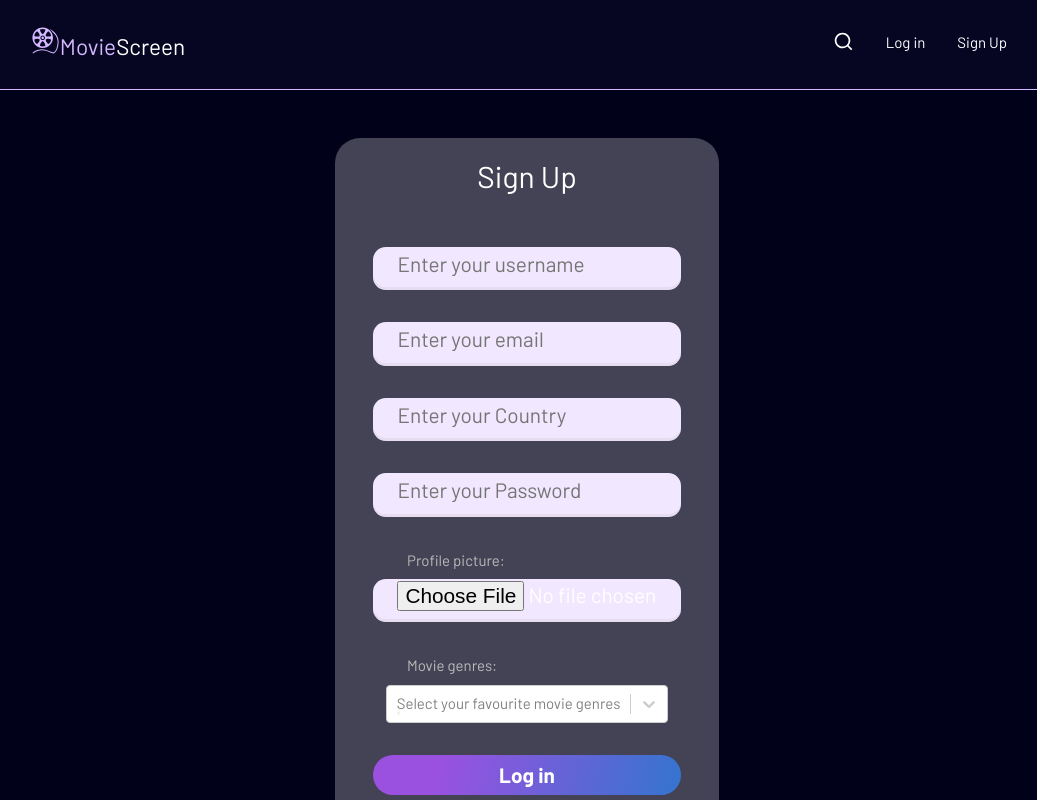
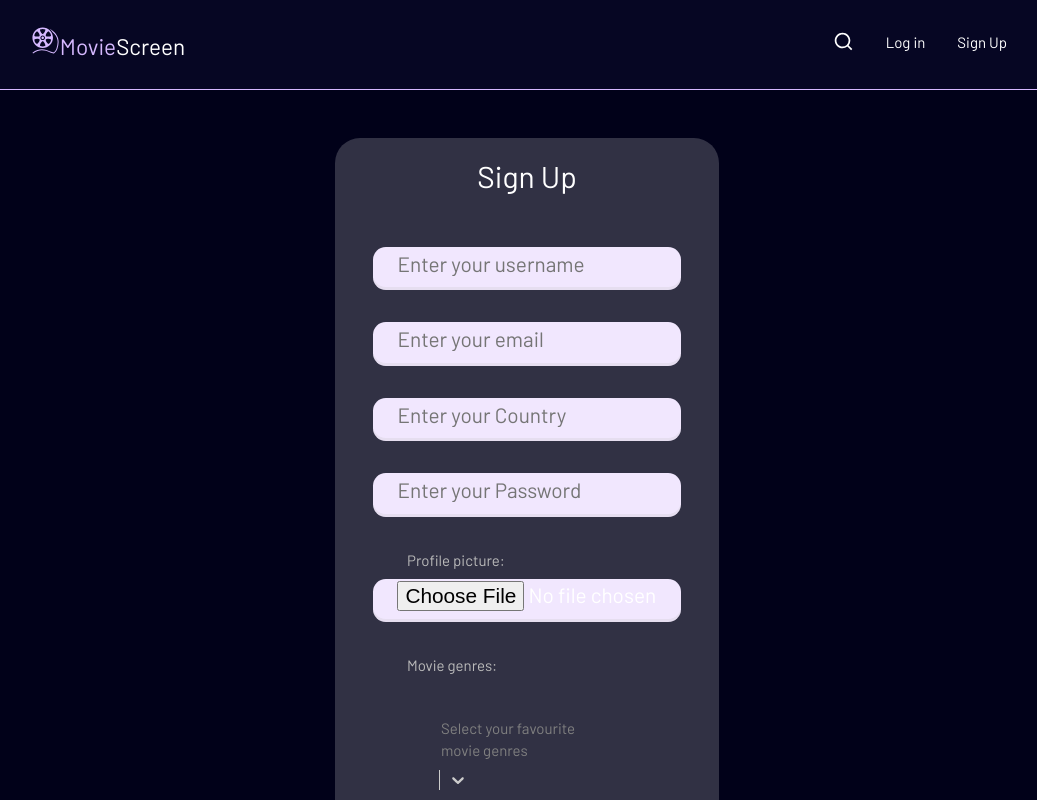
Before and after one commit to joaonacho/project3-client, a React (Create React App) app: page /signup in a window 1280 px wide. Shown: the top 800 px of the page, without its empty margins (113-1150 px from the left). Built offline with nearby package versions, Linux system fonts and the light colour scheme; a web font is replaced by a local one.

Commit message:
sign up done

```diff
--- a/src/pages/LandingPage.scss
+++ b/src/pages/LandingPage.scss
@@ -34,6 +34,6 @@
 // }
 
 .react-select-container {
-  background-color: aqua;
-  color: aquamarine;
+  background-color: black;
+  color: black;
 }
--- a/src/pages/Signup.js
+++ b/src/pages/Signup.js
@@ -7,6 +7,7 @@ import Select from "react-select";
 import "./Signup.scss";
 
 import React from "react";
+import { hasSelectionSupport } from "@testing-library/user-event/dist/utils";
 
 export const Signup = () => {
   const [email, setEmail] = useState("");
@@ -132,9 +133,8 @@ export const Signup = () => {
             id="options"
             options={options}
             isMulti
+            styles={customStyles}
             name="genres"
-            className="basic-multi-select"
-            classNamePrefix="select"
             placeholder="Select your favourite movie genres"
             value={options.filter((obj) => genres.includes(obj.value))}
             onChange={handleGenres}
@@ -142,7 +142,7 @@ export const Signup = () => {
         </div>
 
         <div id="button" className="row">
-          <button type="submit">Log in</button>
+          <button type="submit">Sign up</button>
         </div>
       </form>
 
@@ -155,3 +155,41 @@ export const Signup = () => {
     </div>
   );
 };
+
+const customStyles = {
+  menu: () => ({
+    width: "100%",
+    backgroundColor: "hsl(266, 92%, 95%, 100)",
+    color: "black",
+  }),
+
+  control: () => ({
+    width: "100%",
+    padding: "2rem",
+    // display: "flex",
+    // flexDirection: "column",
+    // alignItems: "center",
+    maxWidth: "240px",
+    minWidth: "240px",
+  }),
+
+  valueContainer: () => ({
+    display: "flex",
+    flexDirection: "row",
+    flexWrap: "wrap",
+    alignItems: "center",
+    width: "100%",
+  }),
+  input: () => ({
+    display: "none",
+  }),
+  multiValueLabel: () => ({
+    background: "hsl(265, 100%, 86%)",
+    color: "black",
+    padding: ".2rem",
+  }),
+  multiValueRemove: () => ({
+    background: "rgba(48, 129, 237, 0.8) 50%",
+    padding: ".2rem",
+  }),
+};
--- a/src/pages/Signup.scss
+++ b/src/pages/Signup.scss
@@ -1,11 +1,11 @@
 #SignUpForm {
   max-width: 500px;
   min-width: 300px;
-  max-height: 700px;
+  // max-height: 700px;
   width: 30%;
   height: 60%;
   margin: 3rem auto;
-  background-color: #ffffff42;
+  background-color: hsla(0, 0%, 100%, 0.188);
   border-radius: 25px;
 }
 
```
Also changed, not shown: src/components/SignupDropdown.js (added, +32 -0 lines).
